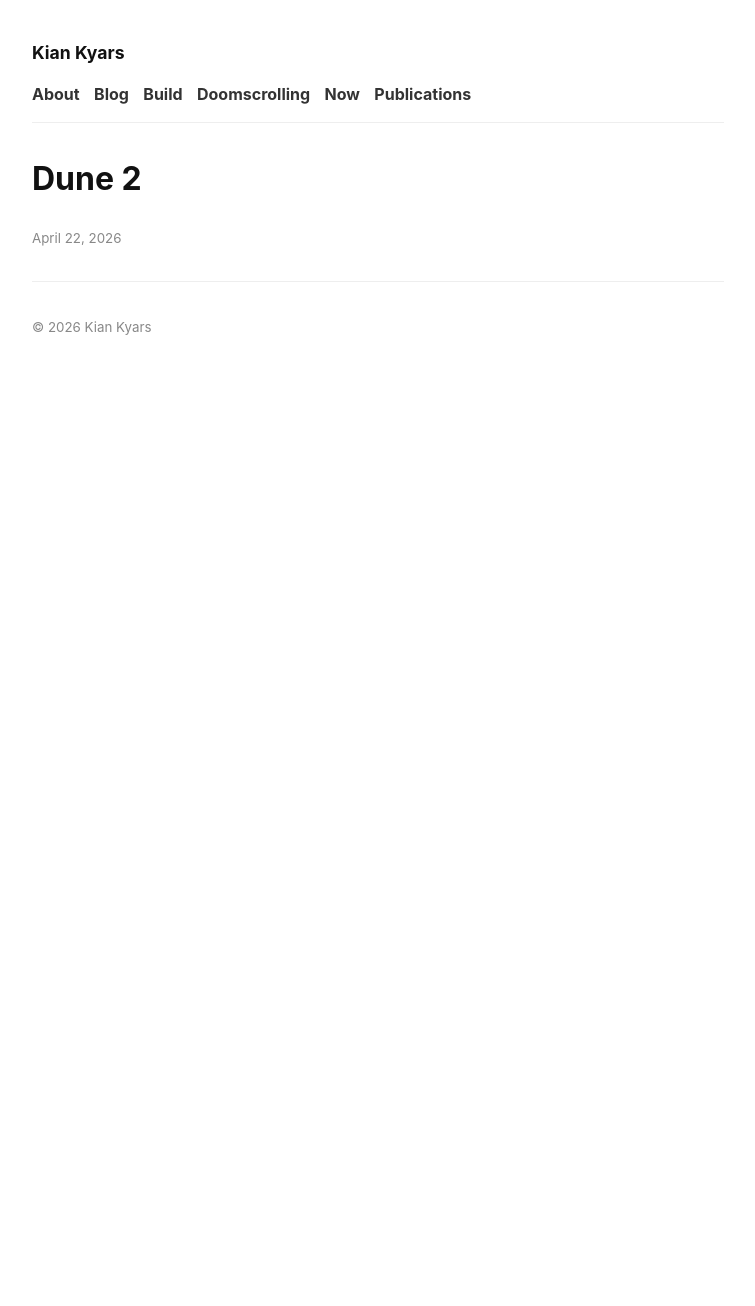
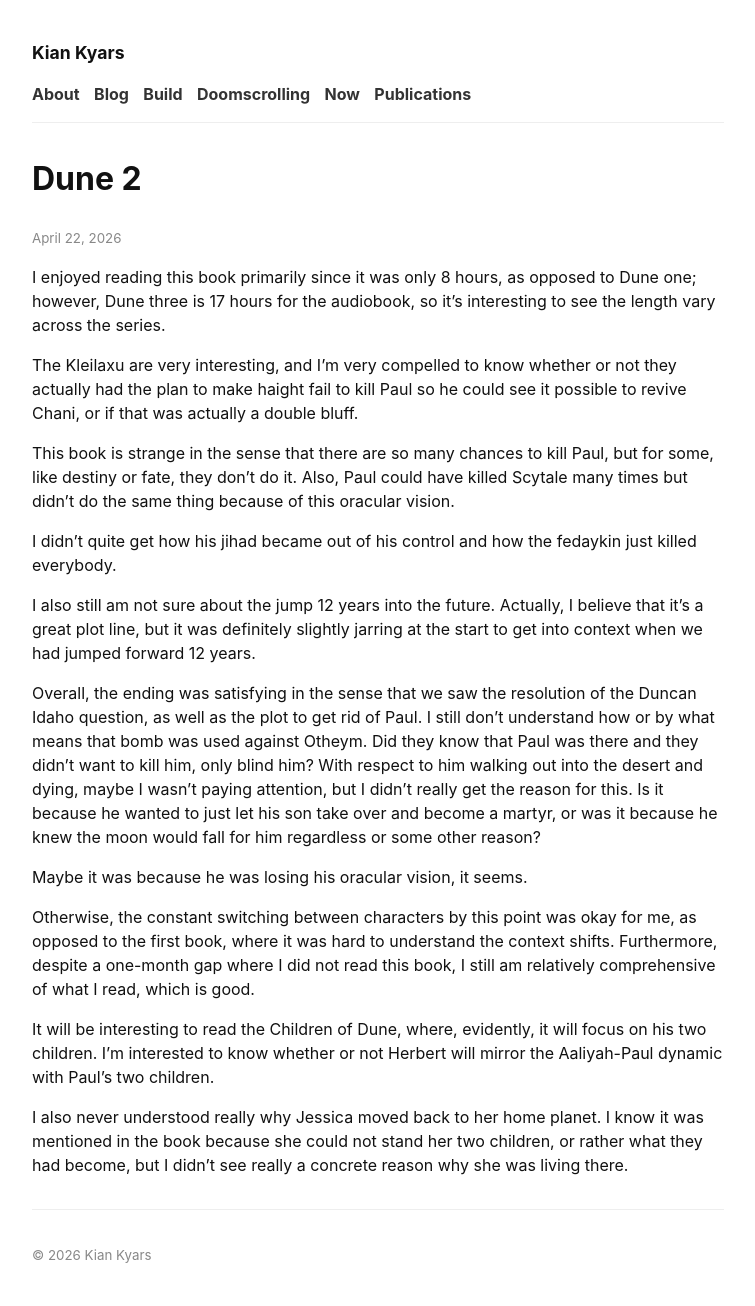
Before and after one commit to kiankyars/kiankyars.github.io, a Jekyll site: the page built from _posts/blog/2026-04-22-dune-2.md, in a window 1280 px wide. Shown: the whole page, without its empty margins (262-1017 px from the left). Built offline with Jekyll 4.4.1, drawn with Linux system fonts in a browser that asks for light colours; before the commit the page ends 900 px from its top, so only the background shows below that.

Commit message:
Add late April blog notes

```diff
--- a/_posts/blog/2026-04-22-dune-2.md
+++ b/_posts/blog/2026-04-22-dune-2.md
@@ -4,3 +4,23 @@
 date: 2026-04-22
 categories: book_review
 ---
+
+I enjoyed reading this book primarily since it was only 8 hours, as opposed to Dune one; however, Dune three is 17 hours for the audiobook, so it's interesting to see the length vary across the series.
+
+The Kleilaxu are very interesting, and I'm very compelled to know whether or not they actually had the plan to make haight fail to kill Paul so he could see it possible to revive Chani, or if that was actually a double bluff.
+
+This book is strange in the sense that there are so many chances to kill Paul, but for some, like destiny or fate, they don't do it. Also, Paul could have killed Scytale many times but didn't do the same thing because of this oracular vision.
+
+I didn't quite get how his jihad became out of his control and how the fedaykin just killed everybody.
+
+I also still am not sure about the jump 12 years into the future. Actually, I believe that it's a great plot line, but it was definitely slightly jarring at the start to get into context when we had jumped forward 12 years.
+
+Overall, the ending was satisfying in the sense that we saw the resolution of the Duncan Idaho question, as well as the plot to get rid of Paul. I still don't understand how or by what means that bomb was used against Otheym. Did they know that Paul was there and they didn't want to kill him, only blind him? With respect to him walking out into the desert and dying, maybe I wasn't paying attention, but I didn't really get the reason for this. Is it because he wanted to just let his son take over and become a martyr, or was it because he knew the moon would fall for him regardless or some other reason?
+
+Maybe it was because he was losing his oracular vision, it seems.
+
+Otherwise, the constant switching between characters by this point was okay for me, as opposed to the first book, where it was hard to understand the context shifts. Furthermore, despite a one-month gap where I did not read this book, I still am relatively comprehensive of what I read, which is good.
+
+It will be interesting to read the Children of Dune, where, evidently, it will focus on his two children. I'm interested to know whether or not Herbert will mirror the Aaliyah-Paul dynamic with Paul's two children.
+
+I also never understood really why Jessica moved back to her home planet. I know it was mentioned in the book because she could not stand her two children, or rather what they had become, but I didn't see really a concrete reason why she was living there.
```
Also changed, not shown: _posts/blog/2026-04-19-die-with-zero.md (added, +27 -0 lines), _posts/blog/2026-04-24-diffusion.md (added, +16 -0 lines), _posts/blog/2026-04-25-mythos.md (added, +39 -0 lines).
